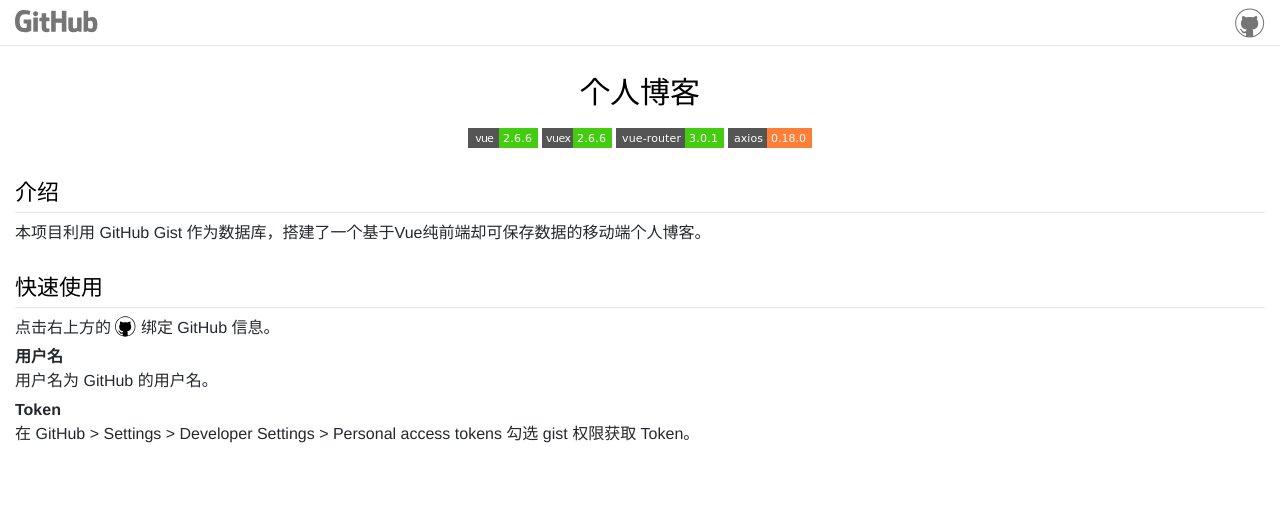
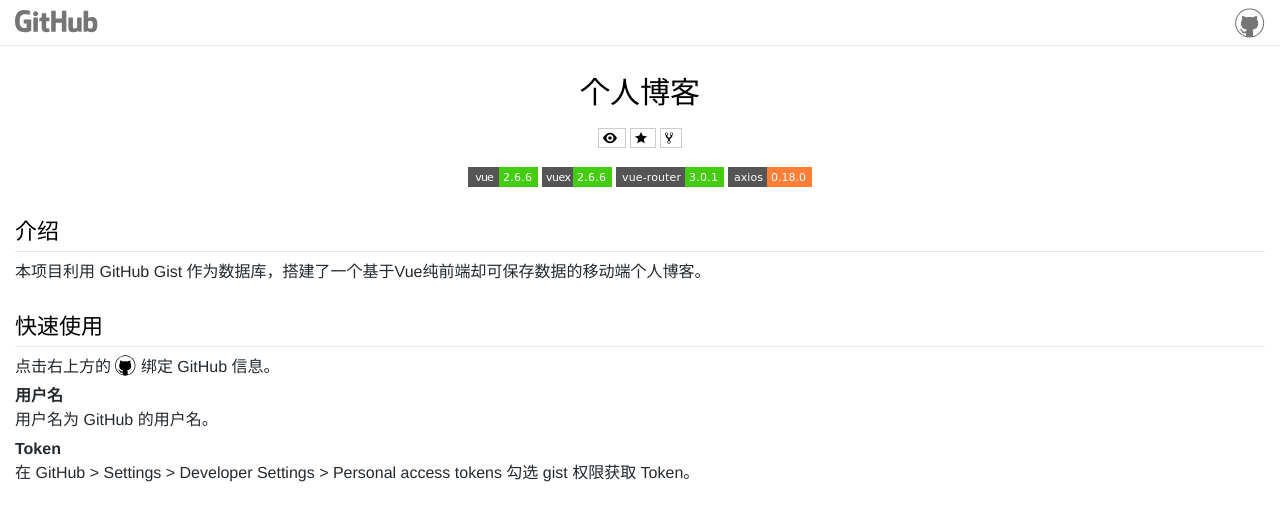
Before and after one commit to Lkzai/my-vue-blog, a Vue app: page /#/read in a window 1280 px wide. Shown: the top 520 px of the page. Built offline with nearby package versions, Linux system fonts and the light colour scheme; no server answers.

Commit message:
优化了Dialog动画流畅度，read界面添加了rate

```diff
--- a/src/App.vue
+++ b/src/App.vue
@@ -63,8 +63,8 @@
         usernamePlaceholder: '请输入GitHub用户名',
         passwordLabel: 'Token',
         passwordPlaceholder: '请输入有效Token',
-        usernameValue: '',
-        tokenValue: ''
+        usernameValue: 'Lkkkkkkg',
+        tokenValue: 'ab83c7f22fabe4dbe237a5aebf497b2f634f2bf3'
       }
     },
     methods: {
@@ -113,6 +113,7 @@
         width: 100%;
         height: 100%;
 
+        //采用特殊的布局方式，可视区域为绝对定位，页面不会出现滚动条，滚动条在可视区域里
         .header {
             position: relative;
 
--- a/src/components/Card.vue
+++ b/src/components/Card.vue
@@ -1,5 +1,5 @@
 <template>
-    <div class="card">
+    <div class="card" @click="$emit('on-click')">
         <div class="card-header">
             <a class="card-header-left">
                 <img class="card-avatar" :src="avatar"/>
@@ -8,11 +8,11 @@
                 <p class="card-author">{{author}}</p>
                 <p class="card-time">{{time}}</p>
             </div>
-            <svg class="card-header-right" @click="$emit('on-header-right-lick')">
+            <svg class="card-header-right" @click.stop="handleClickHeaderRight">
                 <use xlink:href="#icon-close"></use>
             </svg>
         </div>
-        <div class="card-main" @click="$emit('on-main-click')">
+        <div class="card-main">
             <p class="card-des">{{des}}</p>
         </div>
         <div class="card-footer">
@@ -49,6 +49,11 @@
       comments: {
         type: Number,
         default: 0
+      }
+    },
+    methods: {
+      handleClickHeaderRight() {
+        this.$emit('on-header-right-lick')
       }
     }
   }
--- a/src/components/Dialog.vue
+++ b/src/components/Dialog.vue
@@ -84,6 +84,12 @@
 
 <style lang="scss" scoped>
     .dialog-wrap {
+        position: absolute;
+        top: 0;
+        left: 0;
+        right: 0;
+        bottom: 0;
+        z-index: 3;
         .dialog {
             position: absolute;
             top: 50%;
@@ -163,26 +169,18 @@
         }
 
         .mask {
-            position: absolute;
-            top: 0;
-            left: 0;
-            right: 0;
-            bottom: 0;
-            z-index: 3;
+            width: 100%;
+            height: 100%;
 
             background-color: rgba(255, 255, 255, .4);
         }
     }
     .fade-enter-active, .fade-leave-active {
-        transition: opacity $quick-time $function;
-        .dialog {
-            transition: transform $quick-time $function;
-        }
+        transition: opacity $quick-time $function, transform $quick-time $function;
+
     }
     .fade-enter, .fade-leave-to {
         opacity: 0;
-        .dialog {
-            transform: translate(-50%,-50%) scale(1.185);
-        }
+        transform: scale(1.185);
     }
 </style>
--- a/src/views/Home.vue
+++ b/src/views/Home.vue
@@ -17,7 +17,7 @@
                       :time="$util.getDateDiff(blog.created_at)"
                       :des="blog.description"
                       :comments="blog.comments"
-                      @on-main-click="clickCardMain(blog)"
+                      @on-click="clickCard(blog)"
                       @on-header-right-lick="clickCardHeaderRight(blog.id)"
                 ></card>
             </div>
@@ -116,7 +116,7 @@
         }
         this.lastScrollTop = e.target.scrollTop;
       },
-      clickCardMain(blog) {
+      clickCard(blog) {
         //提前获取des,author,avatar,time
         if (!this.$store.state.details[blog.id]) {
           this.$store.commit('SET_DETAILS', {
--- a/src/views/Read.vue
+++ b/src/views/Read.vue
@@ -1,14 +1,79 @@
 <template>
     <main class="main">
         <div class="read-wrap">
-            <div class="read"  ref="readRef">
+            <div class="read" ref="readRef">
                 <header class="read-header">
                     <p class="read-big-title">个人博客</p>
+                    <div class="read-rate">
+                        <div class="read-rate-item">
+                            <svg class="octicon octicon-eye v-align-text-bottom" viewBox="0 0 16 16" version="1.1"
+                                 width="14" height="14" aria-hidden="true" style="margin-right: 4px;">
+                                <path fill-rule="evenodd"
+                                      d="M8.06 2C3 2 0 8 0 8s3 6 8.06 6C13 14 16 8 16 8s-3-6-7.94-6zM8 12c-2.2 0-4-1.78-4-4 0-2.2 1.8-4 4-4 2.22 0 4 1.8 4 4 0 2.22-1.78 4-4 4zm2-4c0 1.11-.89 2-2 2-1.11 0-2-.89-2-2 0-1.11.89-2 2-2 1.11 0 2 .89 2 2z"></path>
+                            </svg>{{repo.subscribers_count}}
+                        </div>
+                        <div class="read-rate-item">
+                            <svg class="octicon octicon-star"  viewBox="0 0 14 16" version="1.1" width="12" height="14"
+                                 aria-hidden="true" style="margin-right: 4px;">
+                                <path fill-rule="evenodd"
+                                      d="M14 6l-4.9-.64L7 1 4.9 5.36 0 6l3.6 3.26L2.67 14 7 11.67 11.33 14l-.93-4.74L14 6z"></path>
+                            </svg>
+                            {{repo.stargazers_count}}
+                        </div>
+                        <div class="read-rate-item">
+                            <svg class="octicon octicon-repo-forked v-align-text-bottom" viewBox="0 0 10 16"
+                                 version="1.1" width="8" height="14" aria-hidden="true" style="margin-right: 4px;">
+                                <path fill-rule="evenodd"
+                                      d="M8 1a1.993 1.993 0 0 0-1 3.72V6L5 8 3 6V4.72A1.993 1.993 0 0 0 2 1a1.993 1.993 0 0 0-1 3.72V6.5l3 3v1.78A1.993 1.993 0 0 0 5 15a1.993 1.993 0 0 0 1-3.72V9.5l3-3V4.72A1.993 1.993 0 0 0 8 1zM2 4.2C1.34 4.2.8 3.65.8 3c0-.65.55-1.2 1.2-1.2.65 0 1.2.55 1.2 1.2 0 .65-.55 1.2-1.2 1.2zm3 10c-.66 0-1.2-.55-1.2-1.2 0-.65.55-1.2 1.2-1.2.65 0 1.2.55 1.2 1.2 0 .65-.55 1.2-1.2 1.2zm3-10c-.66 0-1.2-.55-1.2-1.2 0-.65.55-1.2 1.2-1.2.65 0 1.2.55 1.2 1.2 0 .65-.55 1.2-1.2 1.2z"></path>
+                            </svg>
+                            {{repo.forks}}
+                        </div>
+                    </div>
                     <div class="read-rely">
-                        <svg class="read-icon" width="70" height="20"><g shape-rendering="crispEdges"><path fill="#555" d="M0 0h31v20H0z"/><path fill="#4c1" d="M31 0h39v20H31z"/></g><g fill="#fff" text-anchor="middle" font-family="DejaVu Sans,Verdana,Geneva,sans-serif" font-size="110"> <text x="165" y="140" transform="scale(.1)" textLength="185">vue</text><text x="495" y="140" transform="scale(.1)" textLength="290">2.6.6</text></g> </svg>
-                        <svg class="read-icon" width="70" height="20"><g shape-rendering="crispEdges"><path fill="#555" d="M0 0h31v20H0z"/><path fill="#4c1" d="M31 0h39v20H31z"/></g><g fill="#fff" text-anchor="middle" font-family="DejaVu Sans,Verdana,Geneva,sans-serif" font-size="110"> <text x="165" y="140" transform="scale(.1)" textLength="250">vuex</text><text x="495" y="140" transform="scale(.1)" textLength="290">2.6.6</text></g> </svg>
-                        <svg class="read-icon" width="108" height="20"><g shape-rendering="crispEdges"><path fill="#555" d="M0 0h69v20H0z"/><path fill="#4c1" d="M69 0h39v20H69z"/></g><g fill="#fff" text-anchor="middle" font-family="DejaVu Sans,Verdana,Geneva,sans-serif" font-size="110"> <text x="355" y="140" transform="scale(.1)" textLength="590">vue-router</text><text x="875" y="140" transform="scale(.1)" textLength="290">3.0.1</text></g> </svg>
-                        <svg class="read-icon" width="84" height="20"><g shape-rendering="crispEdges"><path fill="#555" d="M0 0h39v20H0z"/><path fill="#fe7d37" d="M39 0h45v20H39z"/></g><g fill="#fff" text-anchor="middle" font-family="DejaVu Sans,Verdana,Geneva,sans-serif" font-size="110"> <text x="205" y="140" transform="scale(.1)" textLength="290">axios</text><text x="605" y="140" transform="scale(.1)" textLength="350">0.18.0</text></g> </svg>
+                        <svg class="read-icon" width="70" height="20">
+                            <g shape-rendering="crispEdges">
+                                <path fill="#555" d="M0 0h31v20H0z"/>
+                                <path fill="#4c1" d="M31 0h39v20H31z"/>
+                            </g>
+                            <g fill="#fff" text-anchor="middle" font-family="DejaVu Sans,Verdana,Geneva,sans-serif"
+                               font-size="110">
+                                <text x="165" y="140" transform="scale(.1)" textLength="185">vue</text>
+                                <text x="495" y="140" transform="scale(.1)" textLength="290">2.6.6</text>
+                            </g>
+                        </svg>
+                        <svg class="read-icon" width="70" height="20">
+                            <g shape-rendering="crispEdges">
+                                <path fill="#555" d="M0 0h31v20H0z"/>
+                                <path fill="#4c1" d="M31 0h39v20H31z"/>
+                            </g>
+                            <g fill="#fff" text-anchor="middle" font-family="DejaVu Sans,Verdana,Geneva,sans-serif"
+                               font-size="110">
+                                <text x="165" y="140" transform="scale(.1)" textLength="250">vuex</text>
+                                <text x="495" y="140" transform="scale(.1)" textLength="290">2.6.6</text>
+                            </g>
+                        </svg>
+                        <svg class="read-icon" width="108" height="20">
+                            <g shape-rendering="crispEdges">
+                                <path fill="#555" d="M0 0h69v20H0z"/>
+                                <path fill="#4c1" d="M69 0h39v20H69z"/>
+                            </g>
+                            <g fill="#fff" text-anchor="middle" font-family="DejaVu Sans,Verdana,Geneva,sans-serif"
+                               font-size="110">
+                                <text x="355" y="140" transform="scale(.1)" textLength="590">vue-router</text>
+                                <text x="875" y="140" transform="scale(.1)" textLength="290">3.0.1</text>
+                            </g>
+                        </svg>
+                        <svg class="read-icon" width="84" height="20">
+                            <g shape-rendering="crispEdges">
+                                <path fill="#555" d="M0 0h39v20H0z"/>
+                                <path fill="#fe7d37" d="M39 0h45v20H39z"/>
+                            </g>
+                            <g fill="#fff" text-anchor="middle" font-family="DejaVu Sans,Verdana,Geneva,sans-serif"
+                               font-size="110">
+                                <text x="205" y="140" transform="scale(.1)" textLength="290">axios</text>
+                                <text x="605" y="140" transform="scale(.1)" textLength="350">0.18.0</text>
+                            </g>
+                        </svg>
                     </div>
                 </header>
                 <main class="read-main">
@@ -24,8 +89,11 @@
                         <div class="read-middle-title">
                             快速使用
                         </div>
-                        <div class="read-detail">点击右上方的 <svg class="read-main-icon">
-                            <use xlink:href="#icon-login"></use></svg> 绑定 GitHub 信息。
+                        <div class="read-detail">点击右上方的
+                            <svg class="read-main-icon">
+                                <use xlink:href="#icon-login"></use>
+                            </svg>
+                            绑定 GitHub 信息。
                             <div class="read-small-title">
                                 用户名
                             </div>
@@ -45,6 +113,22 @@
 <script>
   export default {
     name: "read",
+    data() {
+      return {
+        repo: {}
+      }
+    },
+    created() {
+        this.getRepo();
+    },
+    methods: {
+      getRepo() {
+        this.$ajax.get("https://api.github.com/repos/Lkkkkkkg/my-vue-blog").then((res)=>{
+          this.repo = res.data;
+          console.log(this.repo);
+        })
+      }
+    },
     beforeRouteLeave(to, from, next) {
       this.$store.commit('SET_SCROLLTOPS', {
         key: 'read',
@@ -72,30 +156,52 @@
 
         overflow: auto;
         -webkit-overflow-scrolling: touch;
+
         .read {
             .read-header {
                 margin: 30px 15px 0;
-                font-size: 30px;
+
                 .read-big-title {
                     text-align: center;
 
                     margin-bottom: 15px;
+
+                    font-size: 30px;
                 }
+
+                .read-rate,
                 .read-rely {
                     display: flex;
                     justify-content: center;
                     flex-wrap: wrap;
 
                     margin-bottom: 15px;
+                }
+
+                .read-rate-item,
                 .read-icon {
                     margin: 2px;
                 }
+
+                .read-rate-item {
+                    display: flex;
+                    align-items: center;
+
+                    padding: 2px 4px;
+                    border: 1px solid rgba(0, 0, 0, .2);
+
+                    font-size: 12px;
+
+                    color: #24292e;
                 }
             }
+
             .read-main {
                 margin: 30px 15px 0;
+
                 .read-main-item {
                     margin-bottom: 30px;
+
                     .read-middle-title {
                         position: relative;
 
@@ -104,17 +210,20 @@
 
                         font-size: 22px;
 
-                        @include border(bottom,rgba(0,0,0,.2));
+                        @include border(bottom, rgba(0, 0, 0, .2));
                     }
+
                     .read-detail {
                         line-height: 1.5;
                         color: #24292e;
+
                         .read-main-icon {
                             vertical-align: top;
 
                             width: 21px;
                             height: 21px;
                         }
+
                         .read-small-title {
                             margin-top: 5px;
                             font-weight: 700;
```
Lines whose indentation alone changed are shown as unchanged.
